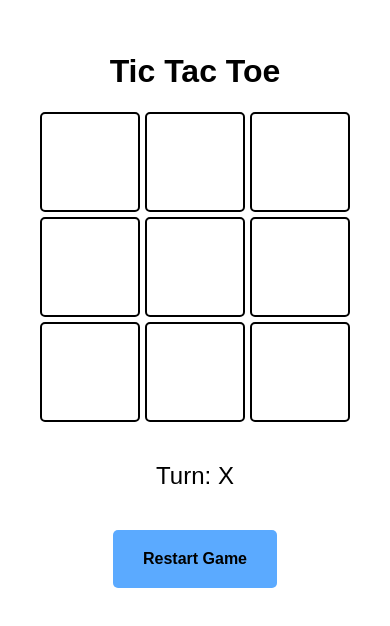
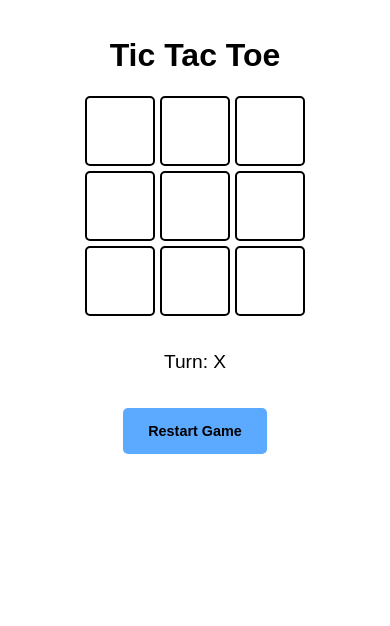
Before and after one commit to pmmachadov/tic_tac_toe, a React (Vite) app: page / in a window 390 px wide. Shown: the top 626 px of the page. Built offline with nearby package versions, Linux system fonts and the light colour scheme.

Commit message:
style: update button hover color and enhance responsive design for mobile view

```diff
--- a/src/App.css
+++ b/src/App.css
@@ -64,6 +64,33 @@ button {
 }
 
 button:hover {
-    background-color: rgb(159, 83, 200);
+    background-color: rgb(202, 217, 115);
     font-weight: bold;
 }
+
+@media (max-width: 600px) {
+    .board {
+        grid-template-columns: repeat(3, 70px);
+        grid-template-rows: repeat(3, 70px);
+    }
+
+    .square {
+        height: 70px;
+        width: 70px;
+        font-size: 1.5rem;
+    }
+
+    .app {
+        margin-top: 1rem;
+        padding: 0 1rem;
+    }
+
+    button {
+        padding: 15px 25px;
+        font-size: 0.9rem;
+    }
+
+    .info {
+        font-size: 1.2rem;
+    }
+}
```
